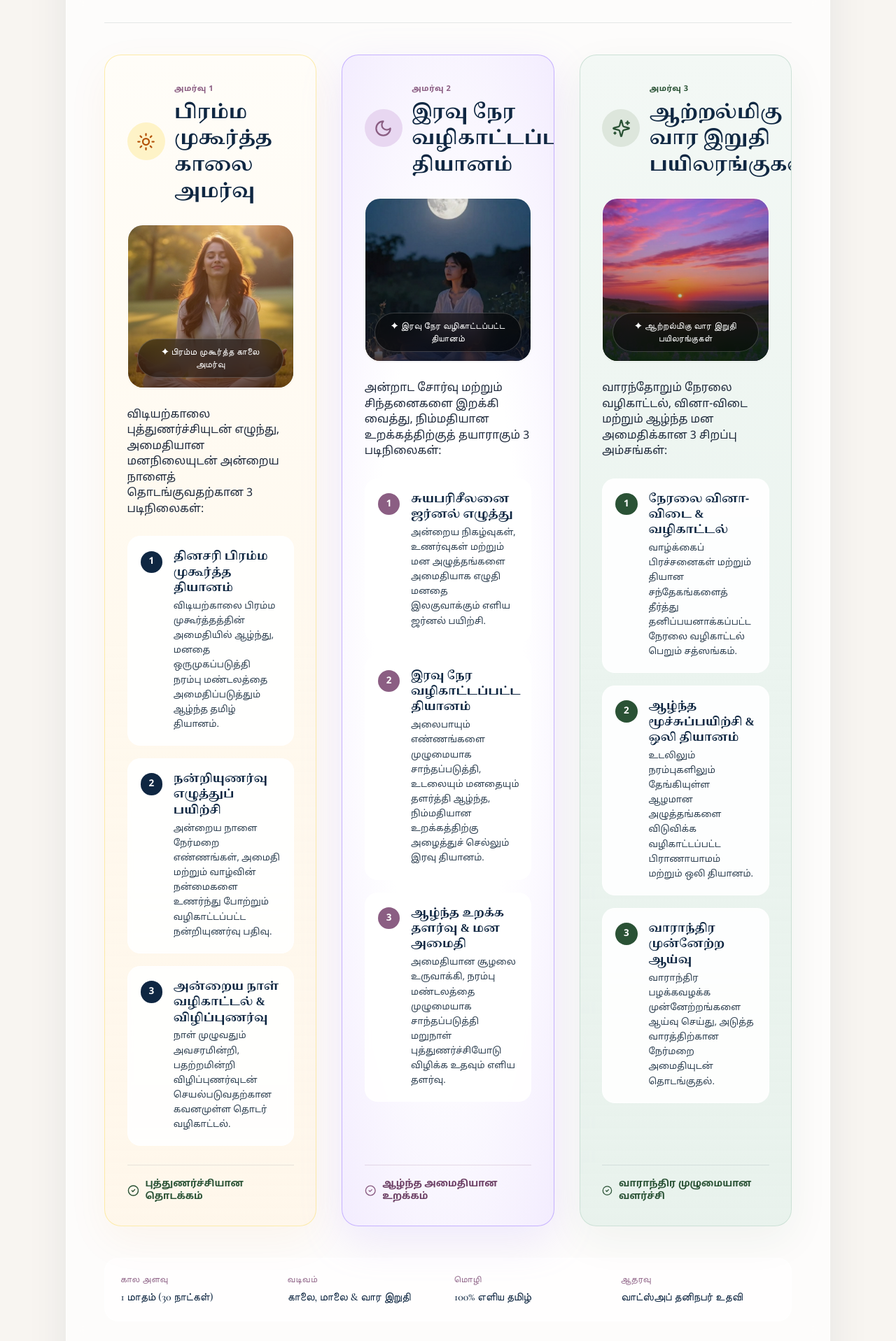
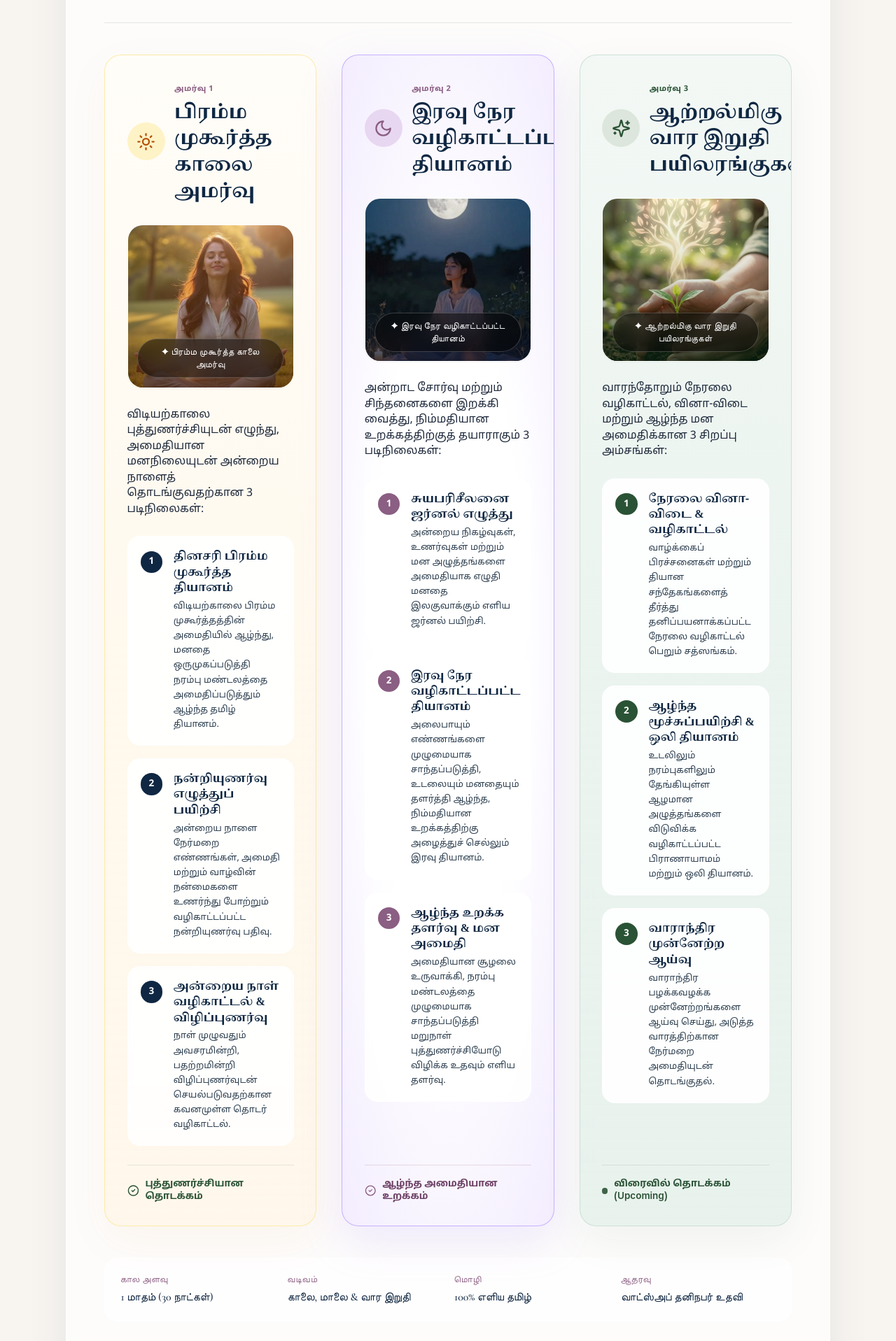
Before and after one commit to sridharis16042007-collab/peacebuddy-tamil, a Next.js app: page /programs in a window 1280 px wide. Shown: the part 812-2729 px from the top of the page at 70% size. Built offline with nearby package versions, Linux system fonts and the light colour scheme.

Commit message:
Update Weekend Workshops image to Tree of Life sprout artwork and set footer tag to Upcoming

```diff
--- a/app/programs/page.tsx
+++ b/app/programs/page.tsx
@@ -352,13 +352,13 @@ export default function ProgramsPage() {
                 {/* Weekend Session Visual Hero Image (Powerful Weekend Workshops) */}
                 <div className="relative w-full h-48 sm:h-52 rounded-[22px] overflow-hidden mb-6 shadow-sm border border-white/85 group">
                   <Image
-                    src="/assets/sunset-serenity.jpg"
+                    src="/assets/weekend-workshop-tree.jpg"
                     alt="Powerful Weekend Workshops"
                     fill
                     sizes="(max-width: 768px) 100vw, 400px"
                     className="object-cover group-hover:scale-105 transition-transform duration-700"
                   />
-                  <div className="absolute inset-0 bg-gradient-to-t from-[#0A2612]/75 via-[#1C3D26]/20 to-transparent pointer-events-none" />
+                  <div className="absolute inset-0 bg-gradient-to-t from-[#0A2612]/70 via-[#1C3D26]/15 to-transparent pointer-events-none" />
 
                   {/* Photo Title */}
                   <div className="absolute bottom-3 left-3 right-3 flex items-center justify-center text-center text-white text-xs px-3.5 py-2 rounded-full bg-black/45 backdrop-blur-md border border-white/20">
@@ -436,8 +436,8 @@ export default function ProgramsPage() {
               </div>
 
               <div className="mt-6 pt-4 border-t border-[#0F2742]/10 flex items-center gap-2 text-xs text-[#2A5235] font-semibold">
-                <CheckCircle2 className="w-4 h-4 text-[#2A5235]" />
-                <span>{lang === 'ta' ? 'வாராந்திர முழுமையான வளர்ச்சி' : 'Transformational weekend growth'}</span>
+                <span className="w-2 h-2 rounded-full bg-[#2A5235] animate-pulse" />
+                <span>{lang === 'ta' ? 'விரைவில் தொடக்கம் (Upcoming)' : 'Upcoming'}</span>
               </div>
             </div>
 
```
Also changed, not shown: public/assets/weekend-workshop-tree.jpg (added).
